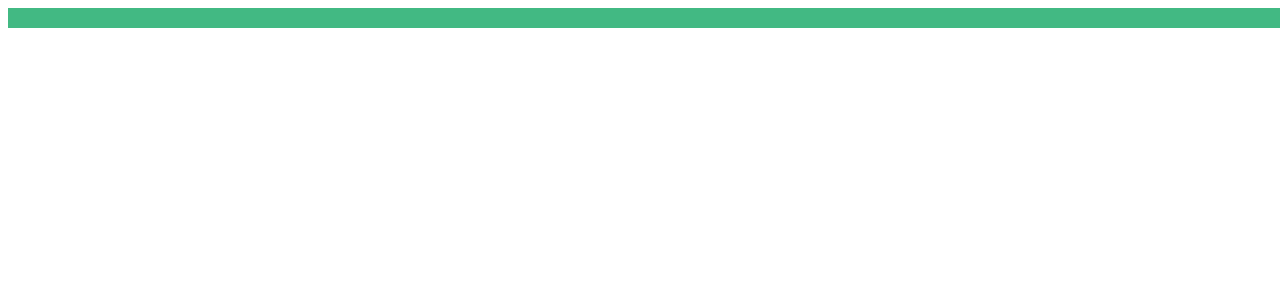
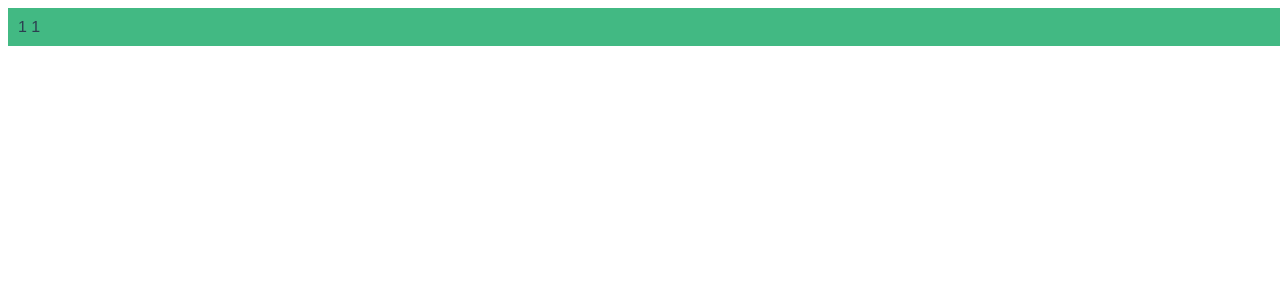
Before and after one commit to iamdcj/vues, a Vue app in the folder sandbox/: page /test/1 in a window 1280 px wide. Shown: the top 300 px of the page. Built offline with nearby package versions, Linux system fonts and the light colour scheme.

Commit message:
router: working with params

```diff
--- a/sandbox/src/App.vue
+++ b/sandbox/src/App.vue
@@ -2,7 +2,6 @@
   <div id="app">
     <header>
       {{title}}
-
       <router-view></router-view>
     </header>
     <main>
@@ -14,11 +13,10 @@
 export default {
   name: 'App',
   data() {
-    console.log();
     return {
       title: this.$root.title
     }
-  }
+  },
 }
 </script>
 
--- /dev/null
+++ b/sandbox/src/components/Test/index.vue
@@ -0,0 +1,19 @@
+<template>
+  <div>
+    {{name}}
+    {{routeName}}
+  </div>
+</template>
+
+<script>
+export default {
+  name: 'Test',
+  props: ["name"],
+  computed: {
+    routeName () {
+      console.log(this.$route);
+      return this.$route.params.name
+    }
+  },
+}
+</script>
--- a/sandbox/src/router/index.js
+++ b/sandbox/src/router/index.js
@@ -1,19 +1,26 @@
 import Vue from 'vue'
 import VueRouter from 'vue-router'
 
+import Test from '../components/Test'
 import Directives from '../components/Directives'
+import Methods from '../components/Methods'
 
 Vue.use(VueRouter)
 
 const routes = [
   {
-    path: '/directives',
-    component: null
+    path: '/test/:name',
+    component: Test,
+    props: true
+  },
+  {
+    path: '/methods',
+    component: Methods
   },
   {
     path: '/directives',
     component: Directives
-  }
+  },
 ]
 
 export const router = new VueRouter({
```
